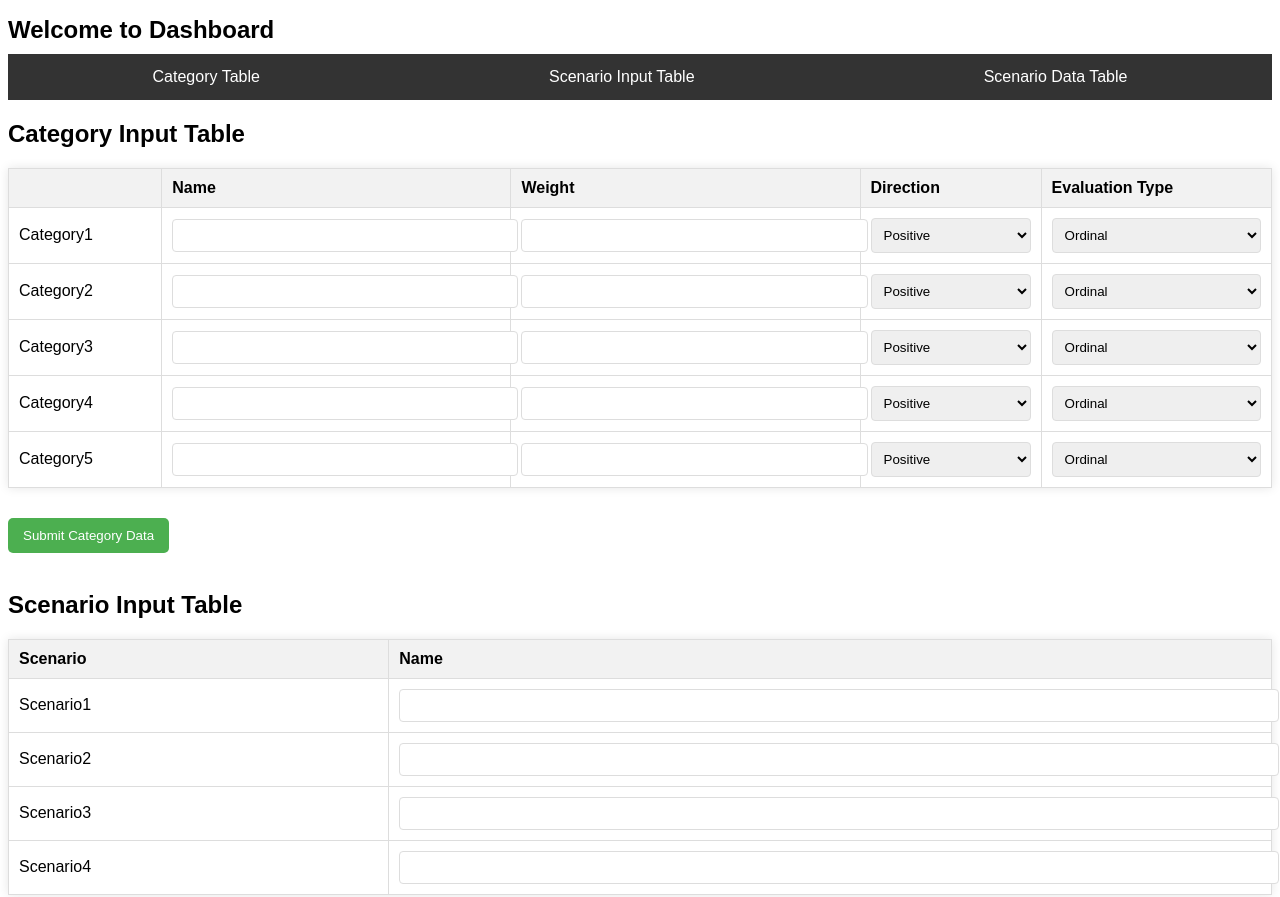
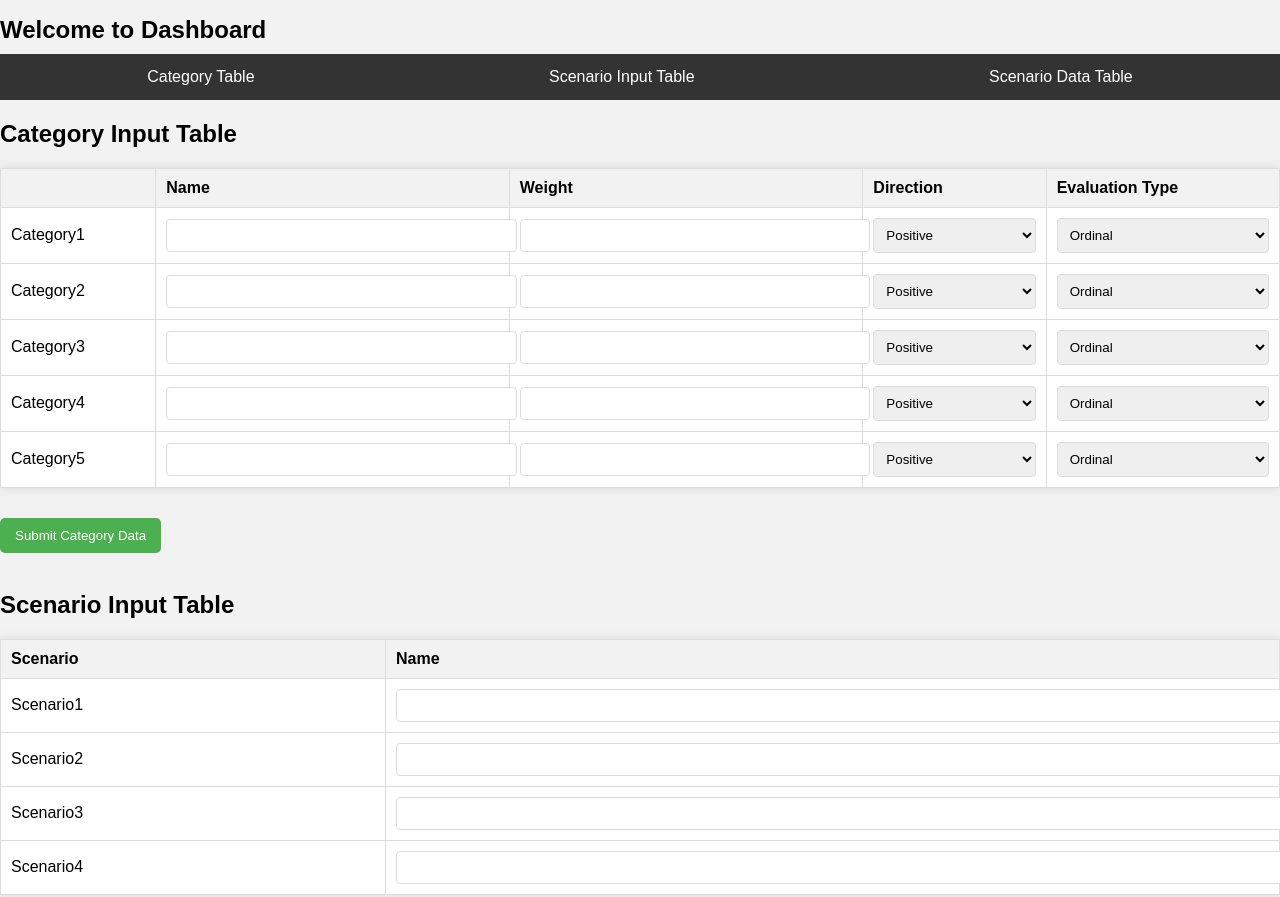
Before and after one commit to ruchika2210/InternshipProject, a plain HTML site: page dashboard.html in a window 1280 px wide. Shown: the top 897 px of the page. Drawn offline with Linux system fonts and the light colour scheme.

Commit message:
Ruchika Gohil | Dashboard | Ui modifications implemented

```diff
--- a/dashboard.html
+++ b/dashboard.html
@@ -8,6 +8,8 @@
 
         body {
             font-family: Arial, sans-serif;
+            background-color: #f2f2f2;
+        margin: 0;
         }
         .dashboard-title {
             font-size: 24px;
```
